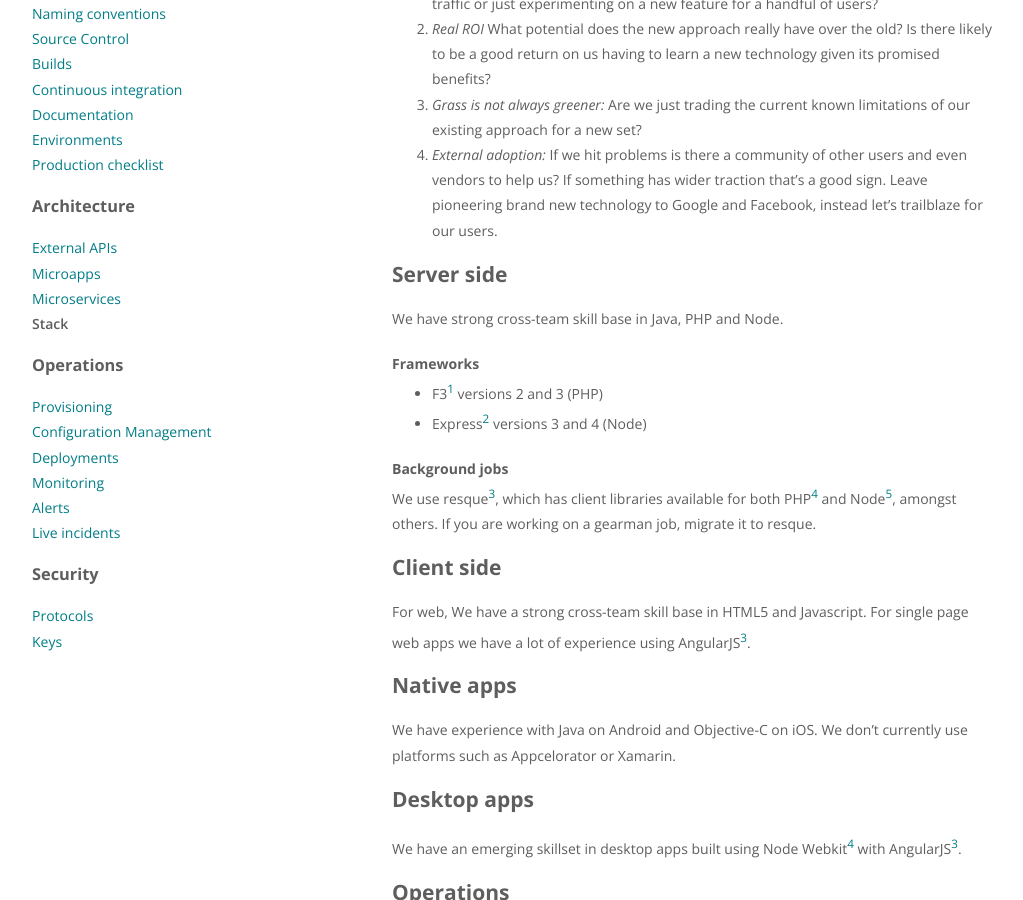
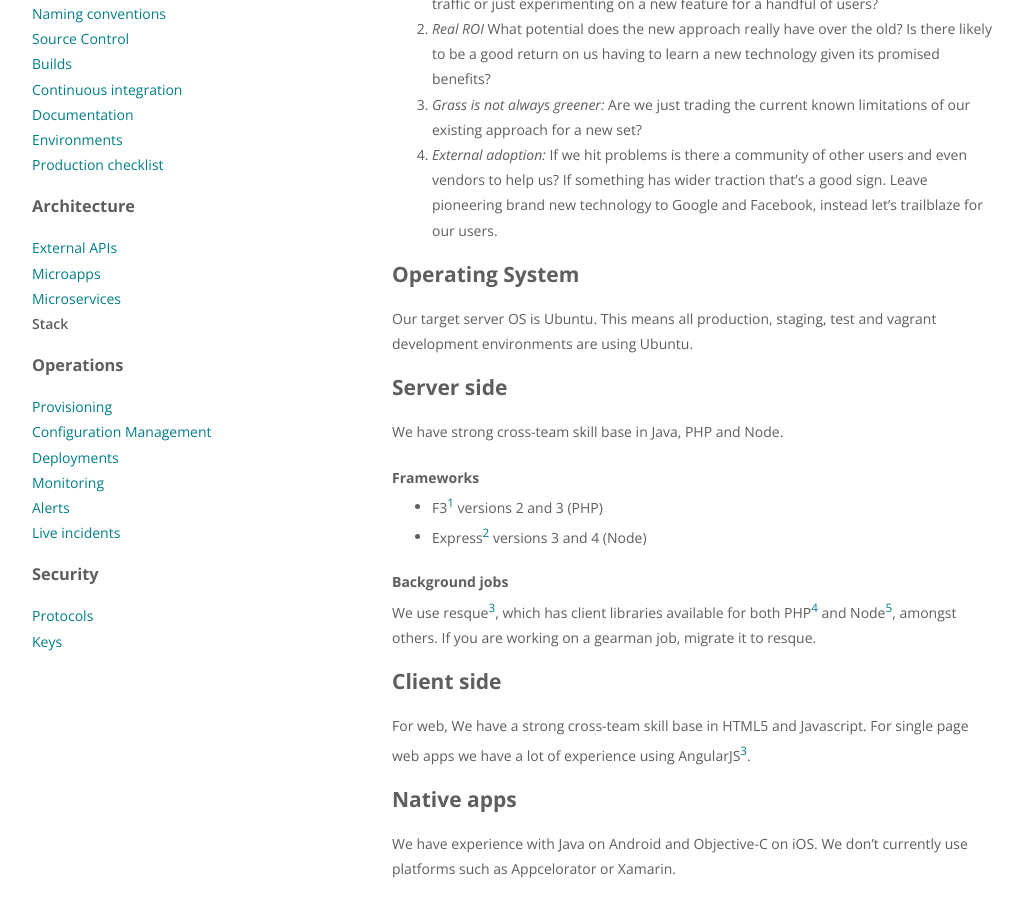
Before and after one commit to ellerbrock/talis.github.io, a Jekyll site: the page built from topics/stack.md, in a window 1280 px wide and 900 px high, scrolled down 532 px. Shown: the whole window, without its empty margins (128-1151 px from the left). Built offline with Jekyll 4.4.1, drawn with Linux system fonts in a browser that asks for light colours.

Commit message:
Added OS

```diff
--- a/topics/stack.md
+++ b/topics/stack.md
@@ -24,6 +24,11 @@ new set?
 1. *External adoption:* If we hit problems is there a community of other users and even vendors to help us? If something
 has wider traction that's a good sign. Leave pioneering brand new technology to Google and Facebook, instead let's
 trailblaze for our users.
+
+## Operating System
+
+Our target server OS is Ubuntu. This means all production, staging, test and vagrant development environments are using
+Ubuntu.
 
 ## Server side
 
```
